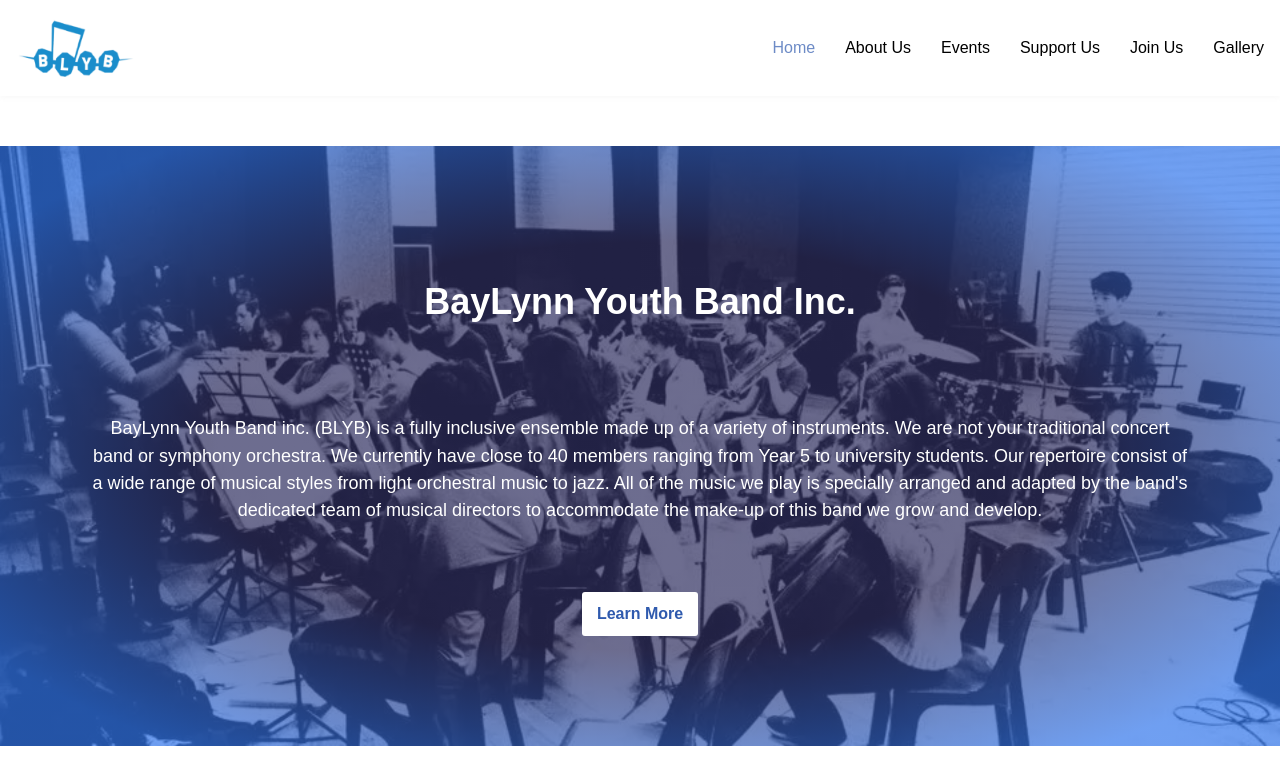
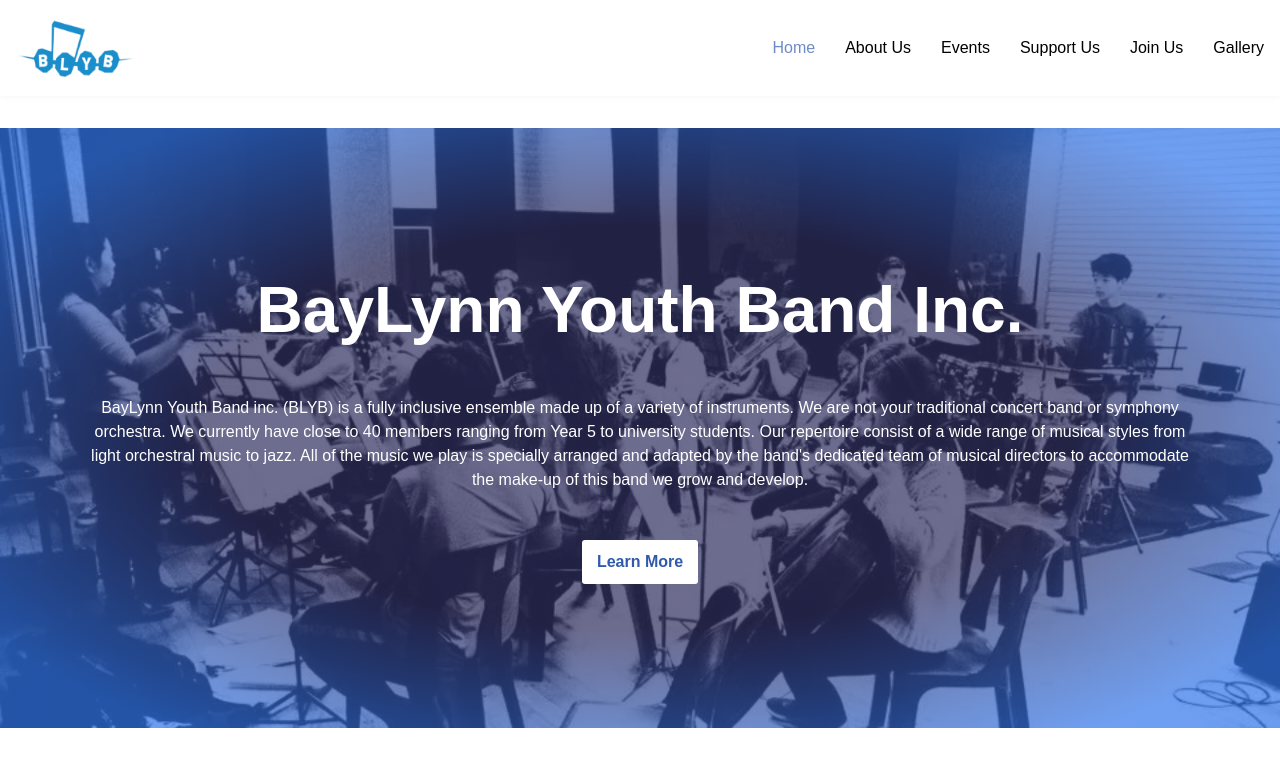
Before and after one commit to SamBoasman/baylynn, a React (Create React App) app: page /#/ in a window 1280 px wide. Shown: the top 784 px of the page. Built offline with nearby package versions, Linux system fonts and the light colour scheme.

Commit message:
Update home page for mobile-first development

```diff
--- a/src/pages/Home/Home.scss
+++ b/src/pages/Home/Home.scss
@@ -1,7 +1,11 @@
 @import "/src/style-variables.scss";
 
 .spacer {
-    height: 50px;
+    height: 2em;
+}
+
+.pc {
+    display: none;
 }
 
 .banner {
@@ -35,7 +39,34 @@
     padding: 30px;
 }
 
+.banner-header {
+    margin: 0;
+    max-width: 80%;
+    font-size: 2em;
+}
+
 .banner-body {
-    max-width: 1100px;
-    font-size: 18px;
+    font-size: 1rem;
+    line-height: 1.5rem;
 }
+
+@media screen and (min-width: 500px) {
+    .banner-header {
+        font-size: 3em;
+    }
+}
+
+@media screen and (min-width: 700px) {
+    .pc {
+        display: block;
+    }
+
+    .banner-header {
+        max-width: 80%;
+        font-size: 4em;
+    }
+
+    .banner-body {
+        max-width: 1100px;
+    }
+}
--- a/src/pages/Home/Home.tsx
+++ b/src/pages/Home/Home.tsx
@@ -7,7 +7,7 @@
     return (
         <div>
             <Navbar />
-            <div className='spacer' />
+            <div className='spacer pc' />
             <div className='banner'>
                 <img className='background-image' src={backgroundImage} alt='Background' />
                 <div className='background-gradient'>
```
